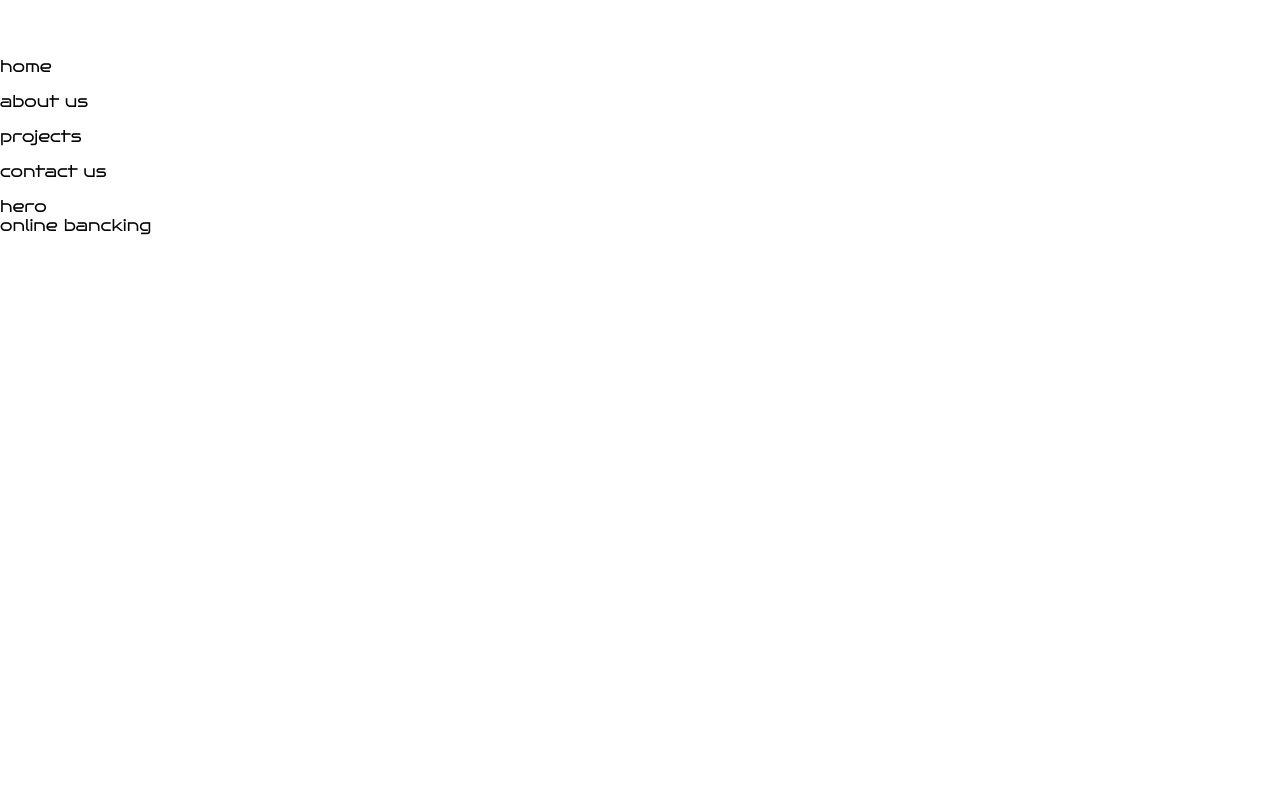
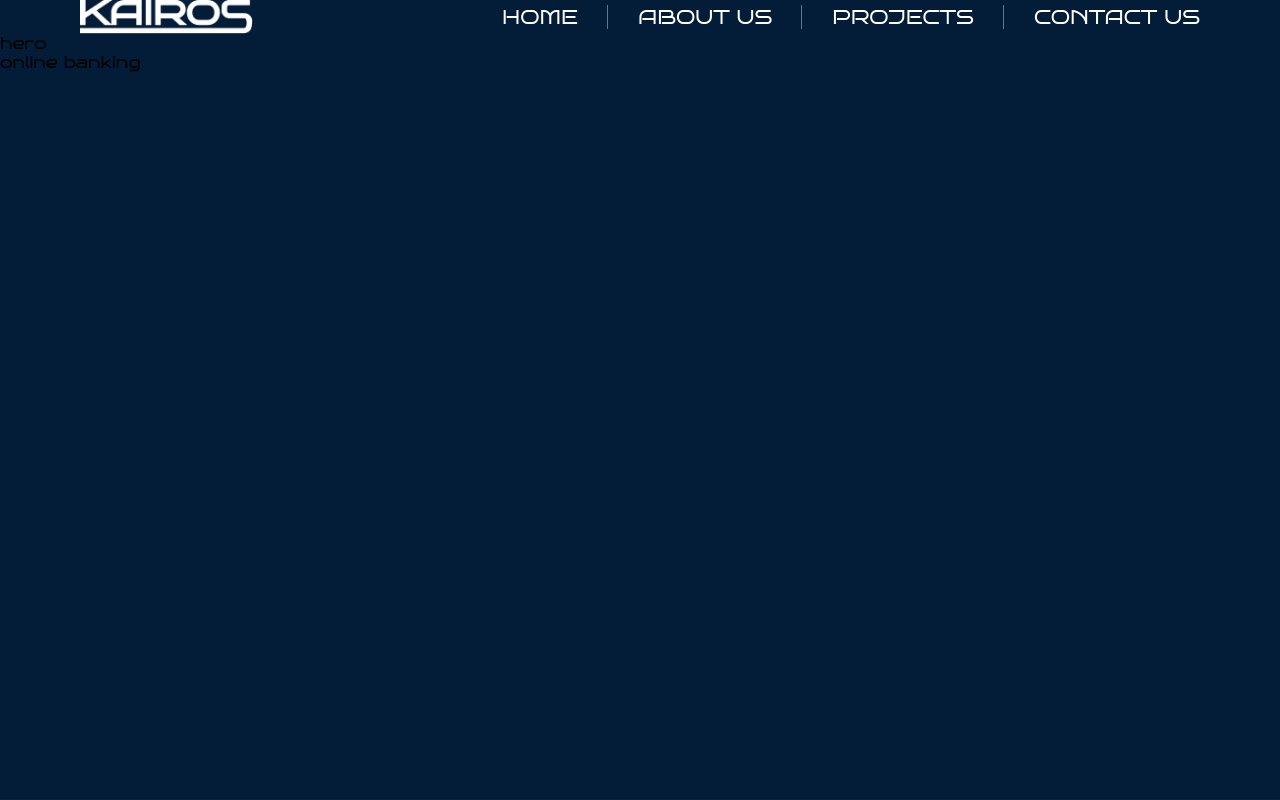
Before and after one commit to MiraslauSharkouski/kairos, a website built with Vite: page index.html in a window 1280 px wide. Built offline with nearby package versions, Linux system fonts and the light colour scheme.

Commit message:
add styles for header

```diff
--- a/index.html
+++ b/index.html
@@ -10,7 +10,8 @@
 </head>
 
 <body>
-  <header class="header">
+  <header class="header container">
+    <div class="header_container">
       <div class="logo">
         <img src="/src/assets/images/logo/kairos.png" />
       </div>
@@ -30,13 +31,18 @@
           </ul>
         </nav>
       </div>
+    </div>
   </header>
   <section id="hero">
+    <img class="hero-video" src="/src/assets/images/video/background_hero.png" alt="background_hero">
+    <!-- <video class="hero-video" autoplay muted loop playsinline>
+      <source src="/src/assets/images/video/background_hero.mp4" type="video/mp4" />
+    </video> -->
     hero
   </section>
 
   <section id="online_banking">
-    online bancking
+    online banking
   </section>
   <!-- <div id="app"></div>
     <script type="module" src="/src/main.js"></script> -->
--- a/src/assets/css/style.css
+++ b/src/assets/css/style.css
@@ -21,6 +21,7 @@
 ul {
   list-style-type: none;
   padding: 0;
+  margin: 0;
 }
 
 a {
@@ -56,3 +57,67 @@
 p {
   margin: 0;
 }
+
+.container {
+  padding: 0 80px;
+  margin: 0 auto;
+  max-width: 1760px;
+}
+
+.header_container {
+  display: flex;
+  justify-content: space-between;
+  align-items: center;
+  gap: 10px;
+}
+
+.logo,
+.logo img {
+  height: 34px;
+  width: 173px;
+}
+
+.links {
+  display: flex;
+  align-items: center;
+  justify-content: space-between;
+  gap: 60px;
+}
+
+.links ul li a {
+  position: relative;
+  color: var(--white);
+  font-size: 20px;
+  text-transform: uppercase;
+}
+
+.links ul:last-child li a::after {
+  display: none;
+}
+
+.links ul li a::after {
+  content: "";
+  position: absolute;
+  top: 0;
+  right: -30px;
+  bottom: 0;
+  width: 1px;
+  height: 24px;
+  background-color: var(--white);
+  opacity: 40%;
+}
+
+.hero-video {
+  position: absolute;
+  inset: 0;
+  width: 100%;
+  height: 100%;
+  object-fit: cover;
+  z-index: -1;
+}
+
+@media screen and (max-width: 1085px) {
+  .container {
+    padding: 0 60px;
+  }
+}
```
Also changed, not shown: src/assets/images/video/background_hero.png (added). Lines whose indentation alone changed are shown as unchanged.
